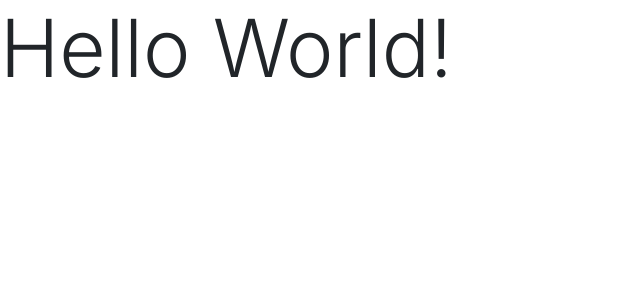
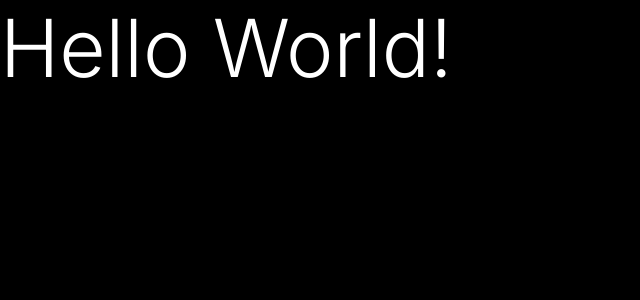
Before and after one commit to U3791411/beta.u3791411.webapp, a Next.js app: page / in a window 1280 px wide. Shown: the top 300 px of the page, without its empty margins (0-640 px from the left). Built offline with nearby package versions, Linux system fonts and the light colour scheme.

Commit message:
STYLE(Global): Inverted Color Scheme

```diff
--- a/src/app/globals.scss
+++ b/src/app/globals.scss
@@ -1,2 +1,11 @@
 /* [BOOTSTRAP] SCSS */
 @import '~bootstrap/scss/bootstrap';
+
+/* [GLOBAL] THEME(Inverted) */
+@media (prefers-color-scheme) {
+  html {color-scheme: dark;}
+  body {
+    color: white;
+    background: black;
+  }
+}
```
